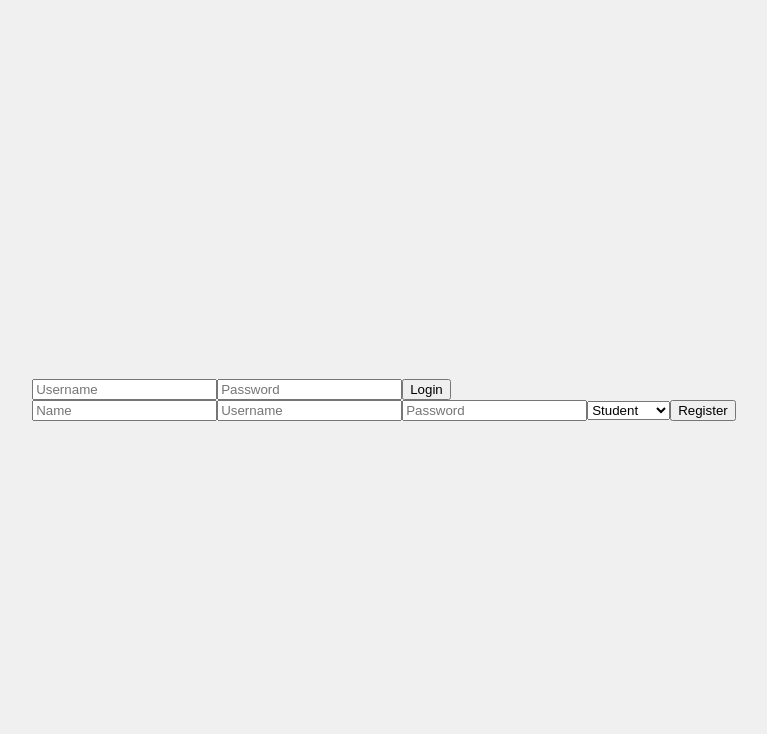
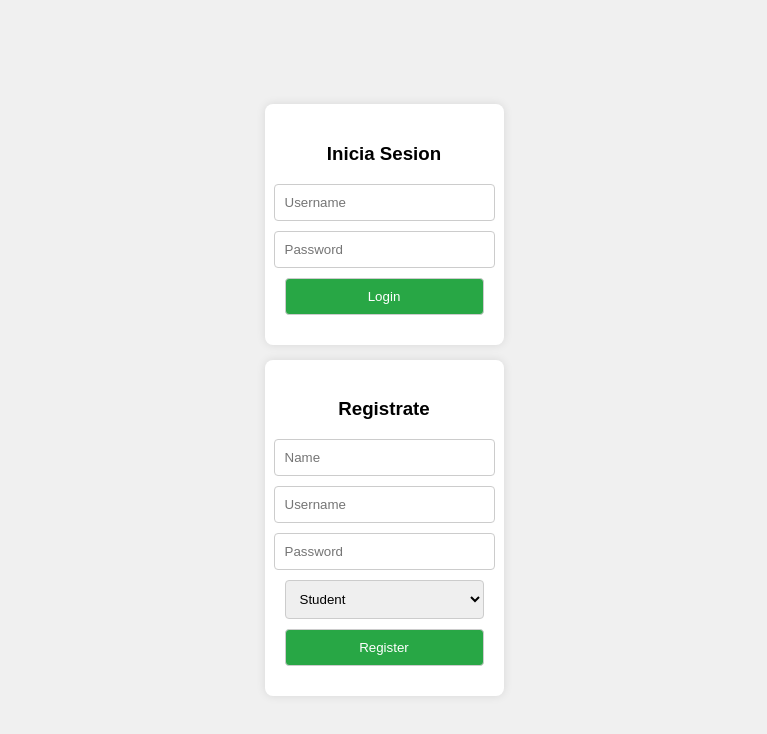
Before and after one commit to torrescamilodev/technical-test-edutech, a React (Create React App) app in the folder frontend/: page / in a window 1280 px wide. Shown: the top 734 px of the page, without its empty margins (256-1023 px from the left). Built offline with nearby package versions, Linux system fonts and the light colour scheme.

Commit message:
added register and login designs

```diff
--- a/frontend/src/components/Login.js
+++ b/frontend/src/components/Login.js
@@ -16,13 +16,13 @@ const Login = ({ setAuth }) => {
             setError(err.response.data.errors[0].msg || 'Error al iniciar sesión');
         }
     };
-
     return (
-        <div>
-            <input placeholder="Username" value={username} onChange={e => setUsername(e.target.value)} />
-            <input type="password" placeholder="Password" value={password} onChange={e => setPassword(e.target.value)} />
-            <button onClick={login}>Login</button>
-            {error && <p>{error}</p>}
+        <div className="container-login-register">
+            <h3>Inicia Sesion</h3>
+            <input className='input-check' placeholder="Username" value={username} onChange={(e) => setUsername(e.target.value)} />
+            <input className='input-check' type="password" placeholder="Password" value={password} onChange={(e) => setPassword(e.target.value)} />
+            <button className='input-check' onClick={login}>Login</button>
+            {error && <p className="error">{error}</p>}
         </div>
     );
 };
--- a/frontend/src/components/Register.js
+++ b/frontend/src/components/Register.js
@@ -20,16 +20,17 @@ const Register = ({ setAuth }) => {
     };
 
     return (
-        <div>
-            <input placeholder="Name" value={name} onChange={e => setName(e.target.value)} />
-            <input placeholder="Username" value={username} onChange={e => setUsername(e.target.value)} />
-            <input type="password" placeholder="Password" value={password} onChange={e => setPassword(e.target.value)} />
-            <select value={role} onChange={e => setRole(e.target.value)}>
+        <div className="container-login-register">
+            <h3>Registrate</h3>
+            <input className='input-check' placeholder="Name" value={name} onChange={(e) => setName(e.target.value)} />
+            <input className='input-check' placeholder="Username" value={username} onChange={(e) => setUsername(e.target.value)} />
+            <input className='input-check' type="password" placeholder="Password" value={password} onChange={(e) => setPassword(e.target.value)} />
+            <select className='input-check' value={role} onChange={(e) => setRole(e.target.value)}>
                 <option value="student">Student</option>
                 <option value="moderator">Moderator</option>
             </select>
-            <button onClick={register}>Register</button>
-            {error && <p>{error}</p>}
+            <button className='input-check' onClick={register}>Register</button>
+            {error && <p className="error">{error}</p>}
         </div>
     );
 };
--- a/frontend/src/styles.css
+++ b/frontend/src/styles.css
@@ -18,6 +18,16 @@ body {
     border-radius: 8px;
     box-shadow: 0 0 10px rgba(0, 0, 0, 0.1);
     overflow: hidden;
+}
+
+.container-login-register {
+    display: grid;
+    background-color: white;
+    padding: 20px;
+    border-radius: 8px;
+    box-shadow: 0 0 10px rgba(0, 0, 0, 0.1);
+    margin: 15px;
+    justify-items: center
 }
 
 .video-container {
@@ -90,3 +100,28 @@ body {
 .input-container button:hover {
     background-color: #218838;
 }
+
+.input-check {
+    display: block;
+    width: 100%;
+    margin-bottom: 10px;
+    padding: 10px;
+    border-radius: 4px;
+    border: 1px solid #ccc;
+}
+
+button {
+    background-color: #28a745;
+    color: white;
+    border: none;
+    cursor: pointer;
+}
+
+button:hover {
+    background-color: #218838;
+}
+
+.error {
+    color: red;
+    margin-bottom: 10px;
+}
```
Also changed, not shown: frontend/src/components/LogoutButton.js (line endings or trailing spaces), 1 other file (tests, documents, lock files or other folders).
